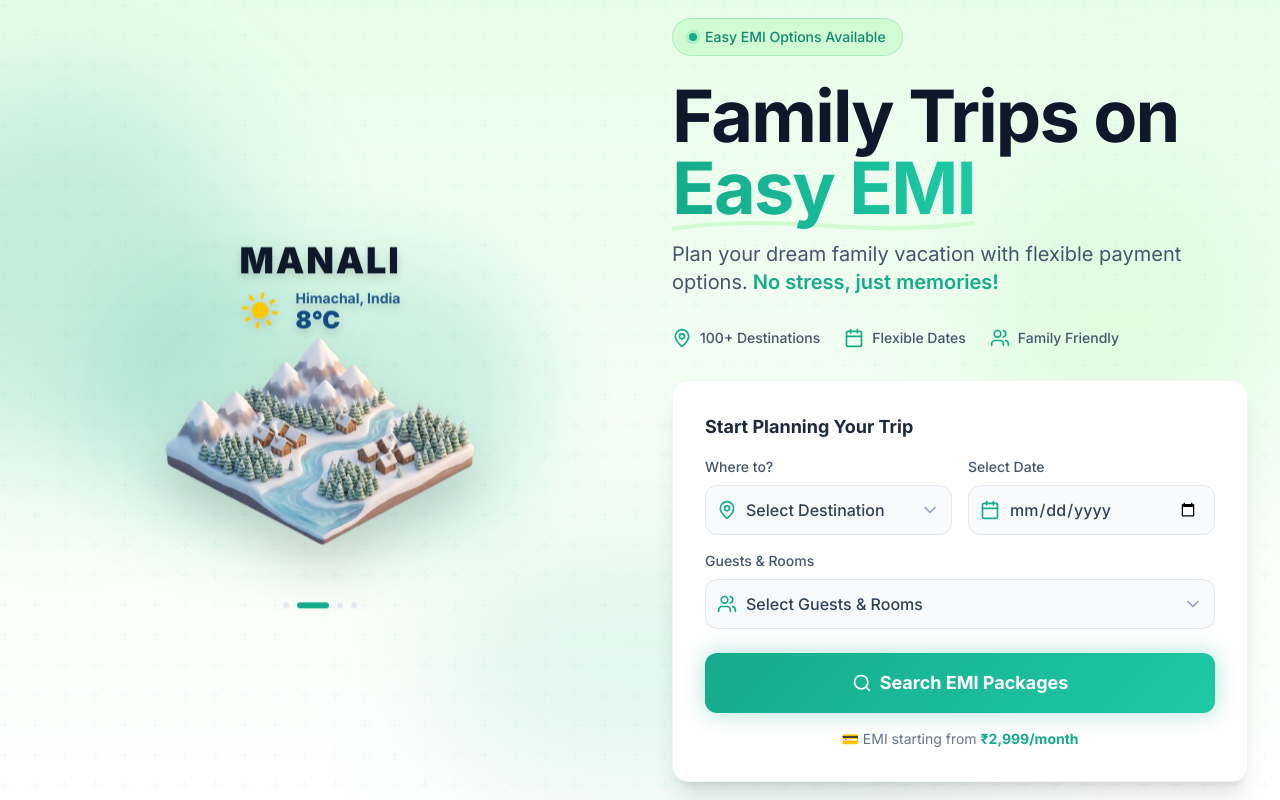
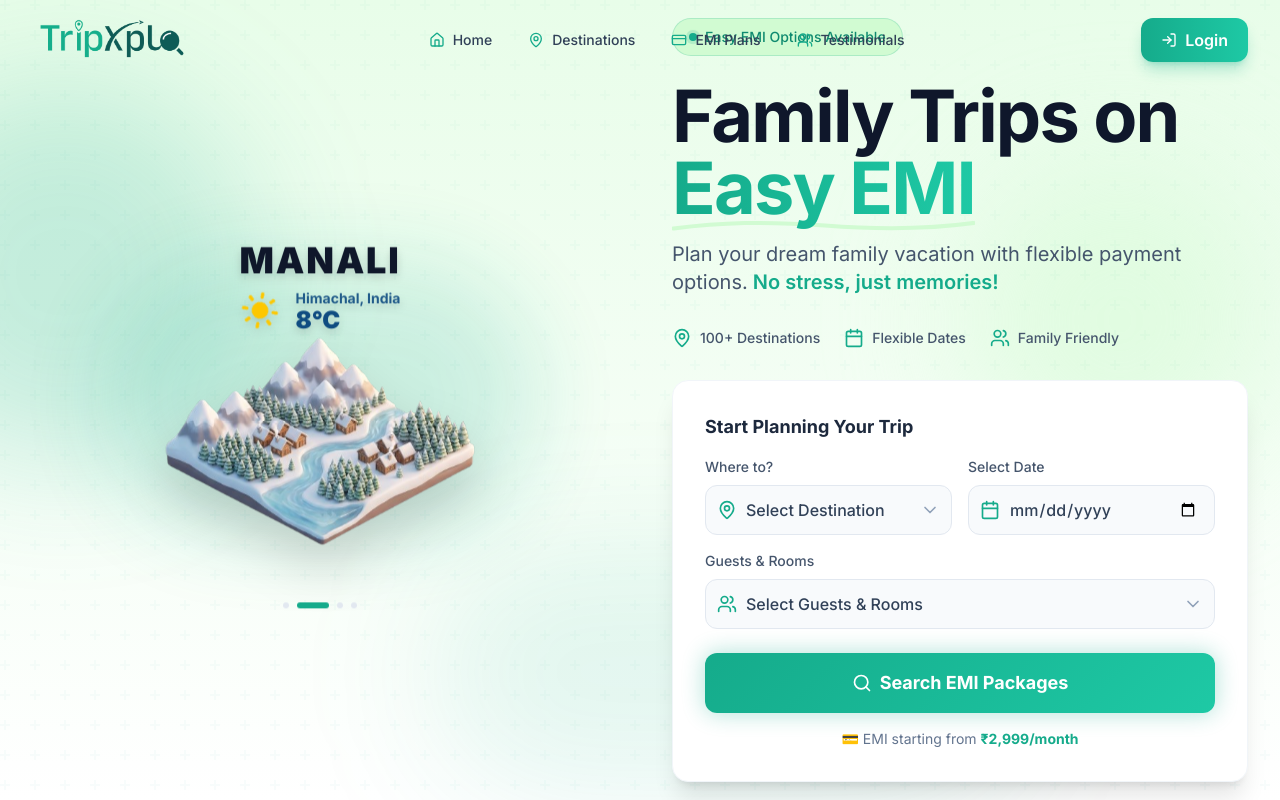
Before and after one commit to arunpandian9159/family.tripxplo.com, a Next.js app in the folder family-emi/: page / in a window 1280 px wide. Shown: the top 800 px of the page. Built offline with nearby package versions, Linux system fonts and the light colour scheme.

Commit message:
feat: introduce initial page layout with Navbar, Footer, and Testimonials sections.

```diff
--- /dev/null
+++ b/family-emi/src/app/components/Navbar.tsx
@@ -0,0 +1,128 @@
+'use client';
+
+import React, { useState, useEffect } from 'react';
+import Image from 'next/image';
+import { Menu, X, MapPin, CreditCard, Users, LogIn, Home } from 'lucide-react';
+
+const Navbar = () => {
+  const [isOpen, setIsOpen] = useState(false);
+  const [isScrolled, setIsScrolled] = useState(false);
+
+  useEffect(() => {
+    const handleScroll = () => {
+      setIsScrolled(window.scrollY > 20);
+    };
+    window.addEventListener('scroll', handleScroll);
+    return () => window.removeEventListener('scroll', handleScroll);
+  }, []);
+
+  const navLinks = [
+    { name: 'Home', href: '#', icon: Home },
+    { name: 'Destinations', href: '#packages', icon: MapPin },
+    { name: 'EMI Plans', href: '#why-emi', icon: CreditCard },
+    { name: 'Testimonials', href: '#testimonials', icon: Users },
+  ];
+
+  return (
+    <nav
+      className={`fixed top-0 left-0 right-0 z-50 transition-all duration-500 ${
+        isScrolled ? 'bg-white/95 backdrop-blur-lg shadow-lg shadow-black/5' : 'bg-transparent'
+      }`}
+    >
+      <div className="container mx-auto px-4 lg:px-8">
+        <div className="flex items-center justify-between h-16 lg:h-20">
+          {/* Logo */}
+          <a href="/" className="flex items-center group">
+            <Image
+              src="/logo.png"
+              alt="Family Tripxplo"
+              width={160}
+              height={50}
+              className="transition-transform duration-300 group-hover:scale-105"
+              priority
+            />
+          </a>
+
+          {/* Desktop Navigation - Right aligned with icons */}
+          <div className="hidden lg:flex items-center gap-1">
+            {navLinks.map(link => (
+              <a
+                key={link.name}
+                href={link.href}
+                className={`flex items-center gap-2 px-4 py-2 rounded-xl text-sm font-medium transition-all duration-300 hover:bg-[#15ab8b]/10 ${
+                  isScrolled
+                    ? 'text-slate-700 hover:text-[#15ab8b]'
+                    : 'text-slate-700 hover:text-[#15ab8b]'
+                }`}
+              >
+                <link.icon className="w-4 h-4 text-[#15ab8b]" />
+                {link.name}
+              </a>
+            ))}
+          </div>
+
+          {/* Login Button & Mobile Menu Toggle */}
+          <div className="flex items-center gap-3">
+            {/* Login Button - Desktop */}
+            <a
+              href="/login"
+              className="hidden lg:flex items-center gap-2 px-5 py-2.5 bg-linear-to-r from-[#15ab8b] to-[#1ec9a5] text-white font-semibold rounded-xl shadow-lg shadow-[#15ab8b]/30 hover:shadow-xl hover:shadow-[#15ab8b]/40 transform hover:-translate-y-0.5 transition-all duration-300"
+            >
+              <LogIn className="w-4 h-4" />
+              <span>Login</span>
+            </a>
+
+            {/* Mobile Menu Button */}
+            <button
+              onClick={() => setIsOpen(!isOpen)}
+              className={`lg:hidden p-2 rounded-xl transition-all duration-300 ${
+                isScrolled
+                  ? 'bg-slate-100 text-slate-700'
+                  : 'bg-white/20 backdrop-blur-sm text-slate-700'
+              }`}
+              aria-label="Toggle menu"
+            >
+              {isOpen ? <X className="w-6 h-6" /> : <Menu className="w-6 h-6" />}
+            </button>
+          </div>
+        </div>
+      </div>
+
+      {/* Mobile Navigation */}
+      <div
+        className={`lg:hidden absolute top-full left-0 right-0 bg-white/95 backdrop-blur-lg shadow-xl transition-all duration-300 ease-in-out ${
+          isOpen
+            ? 'opacity-100 translate-y-0 pointer-events-auto'
+            : 'opacity-0 -translate-y-4 pointer-events-none'
+        }`}
+      >
+        <div className="container mx-auto px-4 py-4">
+          <div className="flex flex-col gap-2">
+            {navLinks.map(link => (
+              <a
+                key={link.name}
+                href={link.href}
+                onClick={() => setIsOpen(false)}
+                className="flex items-center gap-3 px-4 py-3 rounded-xl text-slate-700 font-medium hover:bg-[#15ab8b]/10 hover:text-[#15ab8b] transition-all duration-300"
+              >
+                <link.icon className="w-5 h-5 text-[#15ab8b]" />
+                {link.name}
+              </a>
+            ))}
+
+            {/* Mobile Login Button */}
+            <a
+              href="/login"
+              className="flex items-center justify-center gap-2 mt-2 px-5 py-3 bg-linear-to-r from-[#15ab8b] to-[#1ec9a5] text-white font-semibold rounded-xl shadow-lg shadow-[#15ab8b]/30"
+            >
+              <LogIn className="w-4 h-4" />
+              <span>Login</span>
+            </a>
+          </div>
+        </div>
+      </div>
+    </nav>
+  );
+};
+
+export default Navbar;
--- a/family-emi/src/app/components/index.ts
+++ b/family-emi/src/app/components/index.ts
@@ -4,3 +4,4 @@ export { default as Testimonials } from '../section/Testimonials';
 export { default as Packages } from '../section/Packages';
 export { default as Footer } from '../section/Footer';
 export { default as DestinationCarousel } from './DestinationCarousel';
+export { default as Navbar } from './Navbar';
--- a/family-emi/src/app/page.tsx
+++ b/family-emi/src/app/page.tsx
@@ -1,3 +1,4 @@
+import Navbar from '@/app/components/Navbar';
 import Hero from '@/app/section/Hero';
 import WhyEMI from '@/app/section/WhyEMI';
 import Testimonials from '@/app/section/Testimonials';
@@ -7,6 +8,9 @@ import Footer from '@/app/section/Footer';
 export default function Home() {
   return (
     <main className="min-h-screen">
+      {/* Navigation Bar */}
+      <Navbar />
+
       {/* Hero Section - 3D Carousel + Headlines + Booking Form */}
       <Hero />
 
--- a/family-emi/src/app/section/Footer.tsx
+++ b/family-emi/src/app/section/Footer.tsx
@@ -2,6 +2,7 @@
 
 import React, { useState } from 'react';
 import Link from 'next/link';
+import Image from 'next/image';
 import {
   Instagram,
   Facebook,
@@ -10,7 +11,6 @@ import {
   Phone,
   MapPin,
   ArrowUpRight,
-  CreditCard,
   X,
   Shield,
   Clock,
@@ -93,15 +93,13 @@ const Footer = () => {
             {/* Brand Section */}
             <div className="lg:col-span-2">
               <Link href="/" className="inline-block mb-6">
-                <div className="flex items-center gap-2">
-                  <div className="w-10 h-10 bg-linear-to-br from-[#15ab8b] to-[#1ec9a5] rounded-xl flex items-center justify-center">
-                    <CreditCard className="w-5 h-5 text-white" />
-                  </div>
-                  <div>
-                    <h2 className="text-xl font-bold text-white">Family Tripxplo</h2>
-                    <p className="text-xs text-slate-400">EMI Travel Packages</p>
-                  </div>
-                </div>
+                <Image
+                  src="/logo.png"
+                  alt="TripXplo Logo"
+                  width={140}
+                  height={45}
+                  className="w-auto h-10 brightness-0 invert opacity-90"
+                />
               </Link>
               <p className="text-slate-400 text-sm leading-relaxed max-w-sm mb-6">
                 Family Tripxplo, a product of Tripmilestone Tours Pvt. Ltd, makes your dream family
--- a/family-emi/src/app/section/Testimonials.tsx
+++ b/family-emi/src/app/section/Testimonials.tsx
@@ -18,7 +18,7 @@ const reviews = [
     platform: 'instagram',
     rating: 5,
     text: 'Memories for a lifetime!',
-    link: '#',
+    link: 'https://www.instagram.com/p/DHLTB7Ey0B5/?utm_source=ig_web_copy_link&igsh=MzRlODBiNWFlZA==',
   },
   {
     id: 2,
@@ -28,7 +28,7 @@ const reviews = [
     platform: 'instagram',
     rating: 5,
     text: "Can't wait for the next one",
-    link: '#',
+    link: 'https://www.instagram.com/p/DHNplicyl_i/?utm_source=ig_web_copy_link&igsh=MzRlODBiNWFlZA==',
   },
   {
     id: 3,
@@ -38,7 +38,7 @@ const reviews = [
     platform: 'instagram',
     rating: 5,
     text: 'Highly recommended!',
-    link: '#',
+    link: 'https://www.instagram.com/p/DHgRKyiyM5I/?utm_source=ig_web_copy_link&igsh=MzRlODBiNWFlZA==',
   },
   {
     id: 4,
@@ -48,7 +48,7 @@ const reviews = [
     platform: 'instagram',
     rating: 5,
     text: 'Amazing experience',
-    link: '#',
+    link: 'https://www.instagram.com/reel/DBDQytIS26R/?utm_source=ig_web_copy_link&igsh=MzRlODBiNWFlZA==',
   },
 ];
 
@@ -90,7 +90,7 @@ const Testimonials = () => {
       <div className="absolute top-0 left-0 w-96 h-96 bg-purple-500/10 rounded-full blur-[100px] pointer-events-none" />
       <div className="absolute bottom-0 right-0 w-96 h-96 bg-rose-500/10 rounded-full blur-[100px] pointer-events-none" />
 
-      <div className="container mx-auto px-4 lg:px-8">
+      <div className="mx-auto">
         {/* Header */}
         <div className="text-center mb-12 relative z-10">
           <h2 className="text-4xl md:text-5xl lg:text-6xl font-black text-white uppercase tracking-tight mb-6 drop-shadow-xl">
@@ -135,7 +135,7 @@ const Testimonials = () => {
         </div>
 
         {/* Carousel */}
-        <div className="relative pb-8 -mx-4 sm:mx-0">
+        <div className="relative pb-8">
           <Swiper
             modules={[Navigation, Autoplay]}
             spaceBetween={24}
@@ -143,13 +143,13 @@ const Testimonials = () => {
             centeredSlides={true}
             initialSlide={0}
             breakpoints={{
-              640: { slidesPerView: 2.2, centeredSlides: false },
-              768: { slidesPerView: 3.2, centeredSlides: false },
-              1024: { slidesPerView: 4, centeredSlides: false },
+              640: { slidesPerView: 2.5, centeredSlides: false },
+              768: { slidesPerView: 4, centeredSlides: false },
+              1024: { slidesPerView: 6, centeredSlides: false },
             }}
             autoplay={{ delay: 3500, disableOnInteraction: false }}
             loop
-            className="px-4 sm:px-0 overflow-visible"
+            className="overflow-visible"
           >
             {[...reviews, ...reviews, ...reviews].map((review, index) => (
               <SwiperSlide key={`${review.id}-${index}`} className="h-auto">
```
